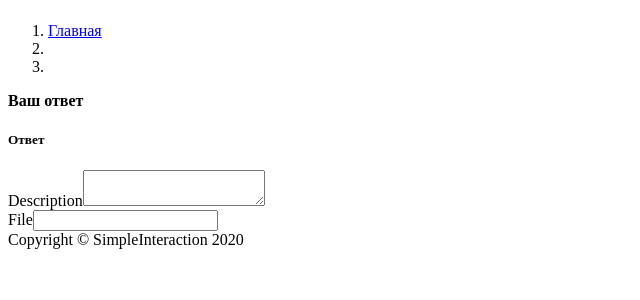
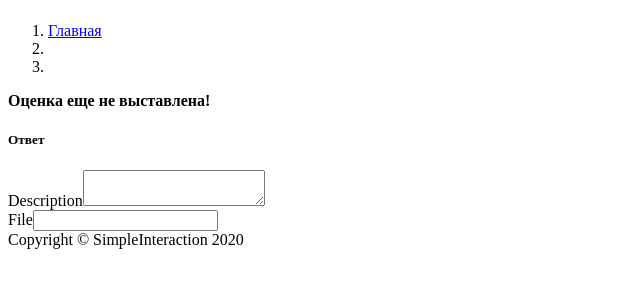
Before and after one commit to D1skord/simpleinteraction, a Symfony app: template templates/student/task.html.twig in a window 1280 px wide. Shown: the part 191-491 px from the top of the page, without its empty margins (0-640 px from the left). Run offline with Twig, Linux system fonts and the light colour scheme; the template is opened without the code that fills it, so the values that code supplies are empty; form fields are guessed from the names that the template uses; some libraries are stand-ins or nearby versions.

Commit message:
Add show mark to student

```diff
--- a/templates/student/task.html.twig
+++ b/templates/student/task.html.twig
@@ -35,18 +35,23 @@
 
     <div class="row">
       <div class="col-sm-12">
-        <strong>Ваш ответ</strong>
+        {% if (answer.mark | length ) %}
+          <strong class="text-success">Ваша оценка: </strong>
+          {{ answer.mark }}
+        {% else %}
+          <strong class="text-warning">Оценка еще не выставлена!</strong>
+        {% endif %}
       </div>
       {% if (answer.description | length ) %}
         <div class="col-sm-12">
-          <strong>Описание ответа</strong><br>
+          <strong>Описание ответа:</strong><br>
           {{ answer.description }}
         </div>
       {% endif %}
 
       {% if (answer.file | length ) %}
         <div class="col-sm-12">
-          <strong>Ответ</strong><br>
+          <strong>Ответ:</strong><br>
           <a class="file" href="{{ asset('uploads/' ~ answer.file) }}" download><i class="fas fa-file-alt"></i></a>
         </div>
       {% endif %}
```
